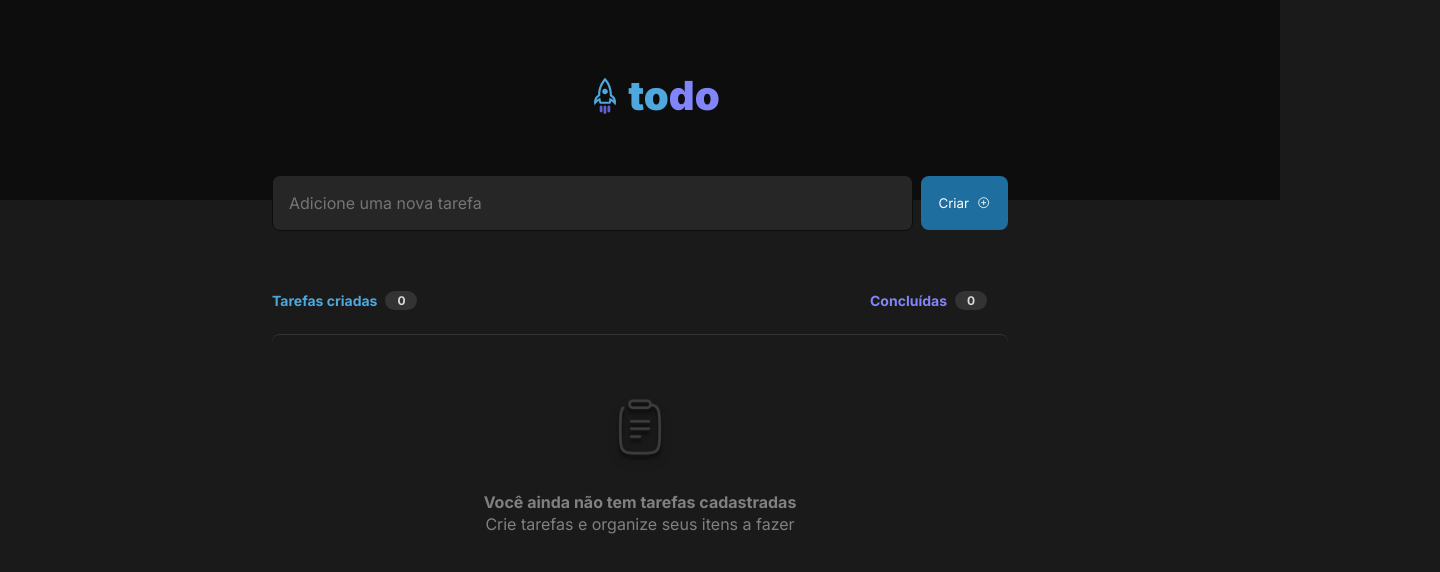
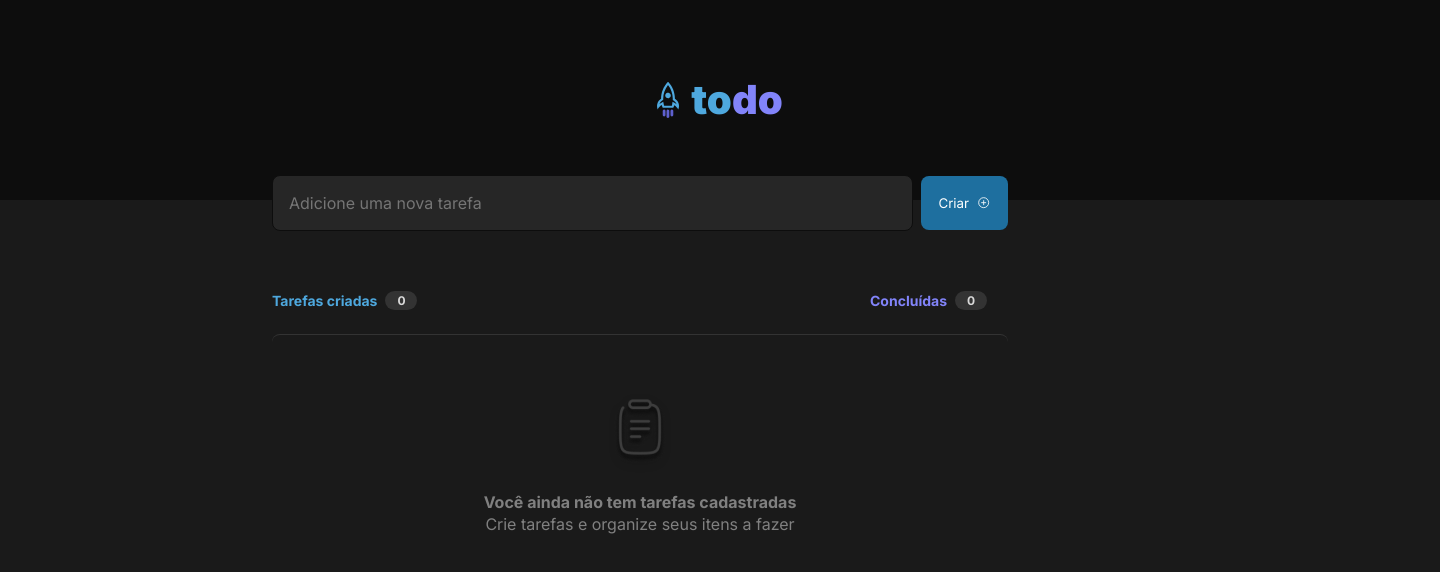
Before and after one commit to PatiSacramento/toDoList, a React (Vite) app: page / in a window 1280 px wide. Shown: the top 572 px of the page, 1440 px wide, since content can reach past the window. Built offline with nearby package versions, Linux system fonts and the light colour scheme.

Commit message:
adjust Header style

```diff
--- a/src/components/Header/index.jsx
+++ b/src/components/Header/index.jsx
@@ -1,4 +1,4 @@
-import { HeaderContainer, RocketImage, Title, TitleContainer } from "./styled"
+import { HeaderContainer } from "./styled"
 import rocket from "./../../assets/rocket.svg"
 
 
@@ -6,11 +6,9 @@ export const Header = () => {
 
     return (
         <HeaderContainer>
-            <TitleContainer>
-                <RocketImage src={rocket} />
-                <Title>to</Title>
-                <Title purple>do</Title>
-            </TitleContainer>
+            <img src={rocket} />
+            <h1>to</h1>
+            <h1 purple>do</h1>
         </HeaderContainer>
     )
 }
--- a/src/components/Header/styled.jsx
+++ b/src/components/Header/styled.jsx
@@ -2,27 +2,27 @@ import styled from "styled-components";
 
 
 export const HeaderContainer = styled.header`
-    position: absolute;
-    top: 0;
-    background-color: ${props => props.theme.colors.gray[700]};
-    width: 100%;
-    height: 12.5rem;
-`
-
-export const TitleContainer = styled.div`
     display: flex;
     justify-content: center;
     align-items: center;
-    margin: 4.5rem 41.06rem 5rem;
-`
+    flex-direction: row;
 
-export const RocketImage = styled.img`
+    background-color: ${props => props.theme.colors.gray[700]};
+    min-width: 100%;
+    height: 12.5rem;
+
+    img {
         margin-right: 0.75rem;
-`
+    }
 
-export const Title = styled.h1`
+    h1 {
         font-weight: 900;
         font-size: 2.5rem;
         line-height: 3.025rem;
-    color: ${props => props.purple ? props.theme.colors.purple : props.theme.colors.blue};
+        color: ${props => props.theme.colors.blue};
+    }
+
+    h1:last-child {
+        color: ${props => props.theme.colors.purple};
+    }
 `
```
Lines whose indentation alone changed are shown as unchanged.
